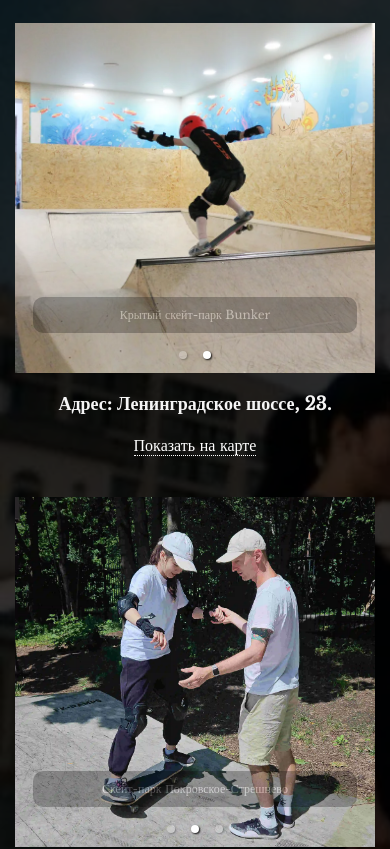
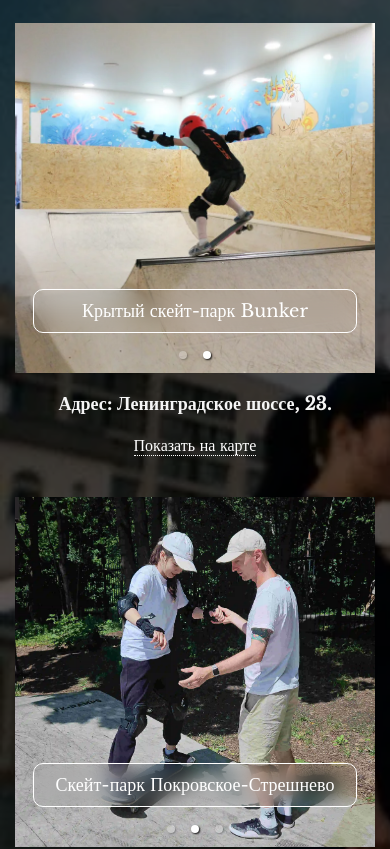
Before and after one commit to PolarView/skateschool, a Next.js app: page / in a window 390 px wide. Shown: the part 8871-9720 px from the top of the page. Built offline with nearby package versions, Linux system fonts and the light colour scheme.

Commit message:
design fix18

```diff
--- a/src/components/locations/locations.module.scss
+++ b/src/components/locations/locations.module.scss
@@ -60,6 +60,15 @@
         height: 100%;
         max-height: 450px;
         min-height: 450px;
+
+        & p {
+          // background-color: rgb(35, 170, 227);
+          background: transparent;
+          backdrop-filter: blur(10px);
+          border: 1px solid white;
+          font-size: 24px;
+          opacity: 1;
+        }
 
         .carouselImage {
           object-fit: cover;
@@ -164,6 +173,7 @@
 @media (max-width: 800px) {
   .mainContainer {
     .filterContainer {
+      backdrop-filter: brightness(0.35);
       .gridWrapper {
         grid-template-columns: minmax(350px, 500px);
         min-height: 1400px;
@@ -172,6 +182,11 @@
           padding: 5px;
           width: 100%;
           height: 100%;
+
+          .imageWrapper p {
+            font-size: 18px;
+            padding: 10px 0;
+          }
 
           .locationAdress {
             font-size: 18px;
```
